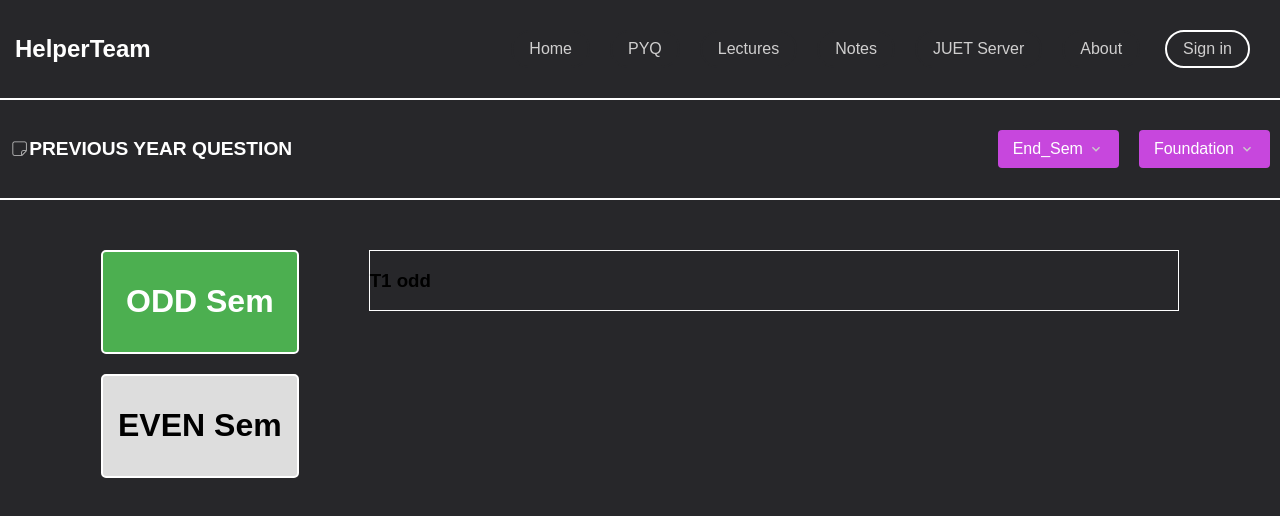
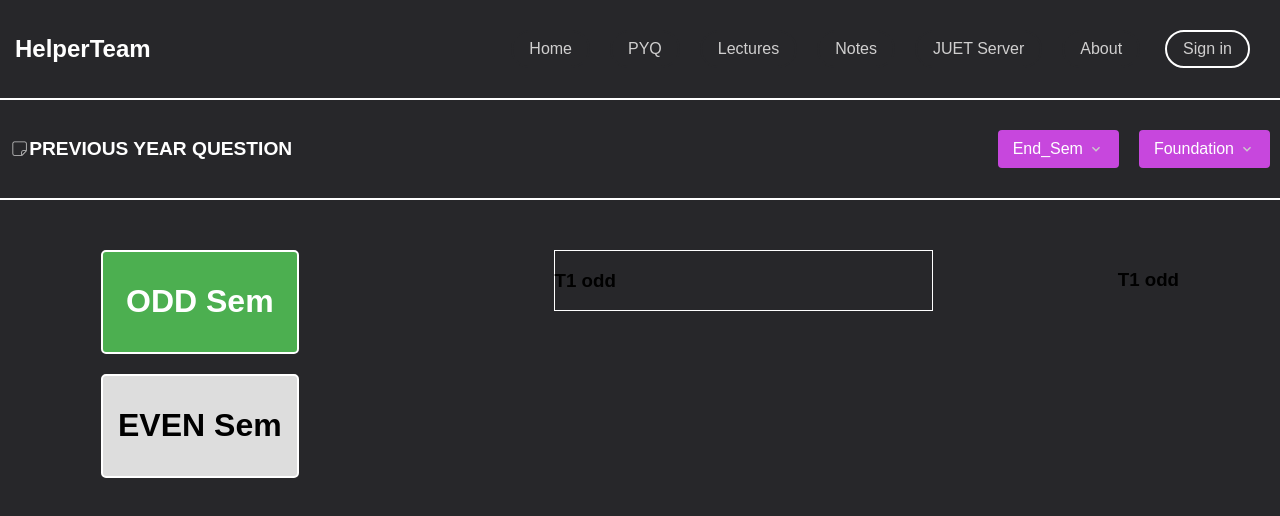
Before and after one commit to Indranil102/Helper_Team, a React (Create React App) app: page /pyq in a window 1280 px wide. Shown: the top 516 px of the page. Built offline with nearby package versions, Linux system fonts and the light colour scheme; a web font is replaced by a local one.

Commit message:
pyq.css change

```diff
--- a/src/Pages/pyq/Pyq.css
+++ b/src/Pages/pyq/Pyq.css
@@ -244,6 +244,8 @@ body {
   display: flex;
   flex-direction: column; /* Stack ODD and EVEN boxes vertically */
   gap: 20px; /* Space between the boxes */
+  max-width: 30%;
+  margin: 0;
 }
 
 .sem-selector {
@@ -270,5 +272,6 @@ body {
   flex: 1; /* Take up remaining space */
   margin-left: 70px; /* Add some space between left and right sections */
   border: 1px solid white;
+  max-width: 35%;
 
 }
--- a/src/Pages/pyq/Pyq.jsx
+++ b/src/Pages/pyq/Pyq.jsx
@@ -71,6 +71,9 @@ const Pyq = () => {
   <div className='selected-content'>
     {selectSem()}
   </div>
+  <div className='selected-test'>
+    <div className='test'><h3>T1 odd</h3></div>
+  </div>
 </div>
 
 
```
